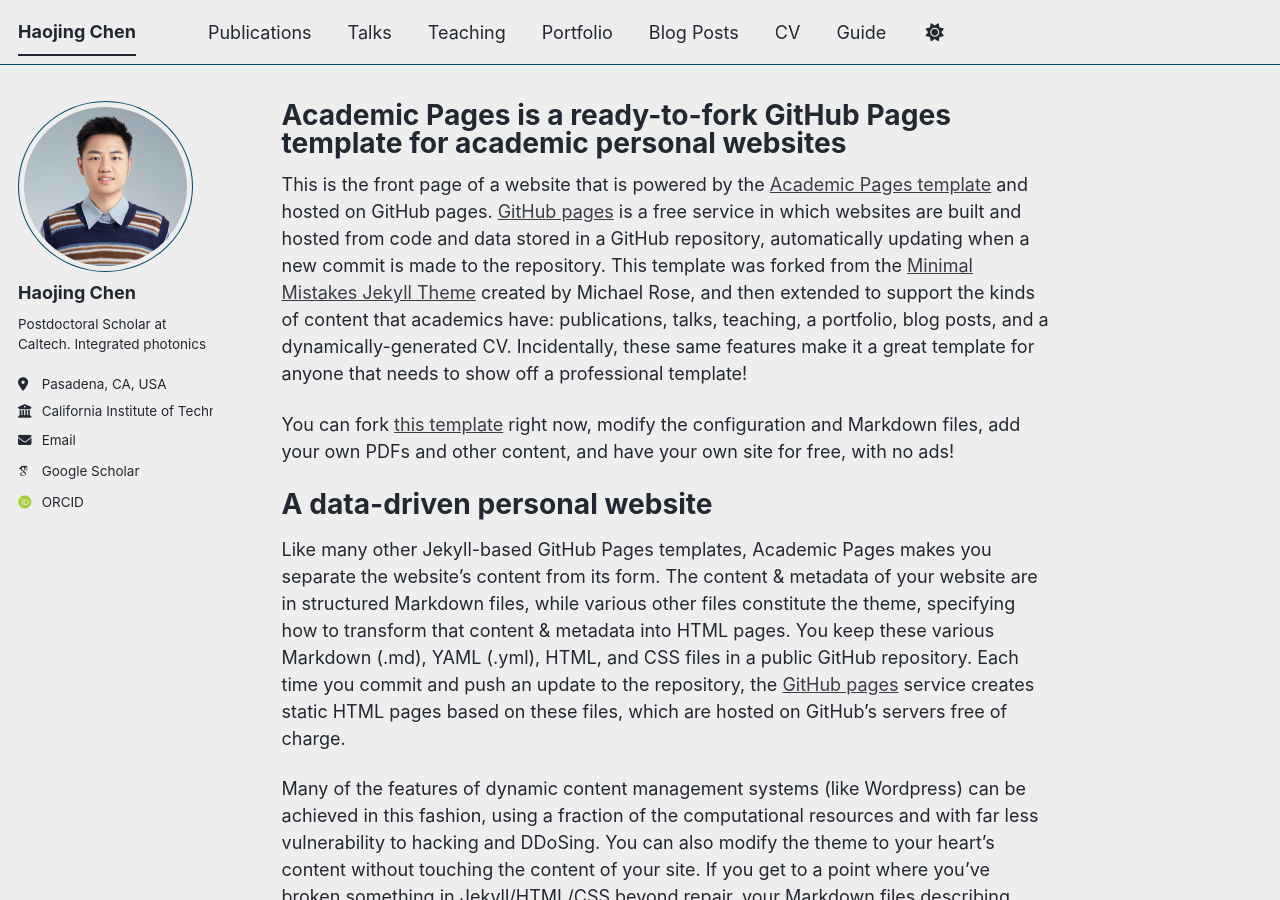
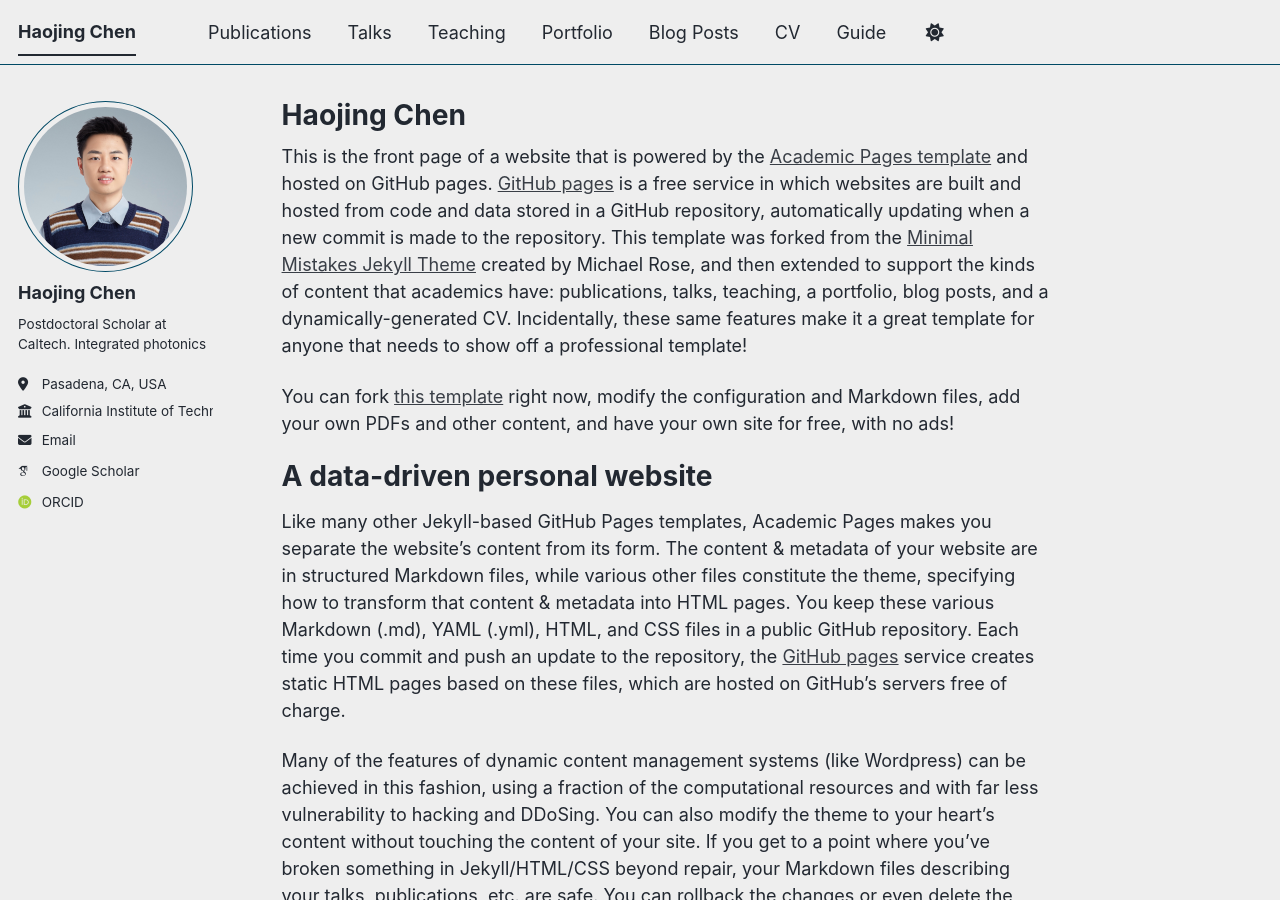
Before and after one commit to hjchen17/hjchen17.github.io, a Jekyll site: the page built from _pages/about.md, in a window 1280 px wide and 900 px high. Built offline with Jekyll 4.4.1, drawn with Linux system fonts in a browser that asks for light colours; some web fonts are replaced; a script bundle is joined from its source files by our own code; library files that are not in the unit come from our copies.

Commit message:
Update about.md

```diff
--- a/_pages/about.md
+++ b/_pages/about.md
@@ -1,6 +1,6 @@
 ---
 permalink: /
-title: "Academic Pages is a ready-to-fork GitHub Pages template for academic personal websites"
+title: "Haojing Chen"
 author_profile: true
 redirect_from:
   - /about/
```
